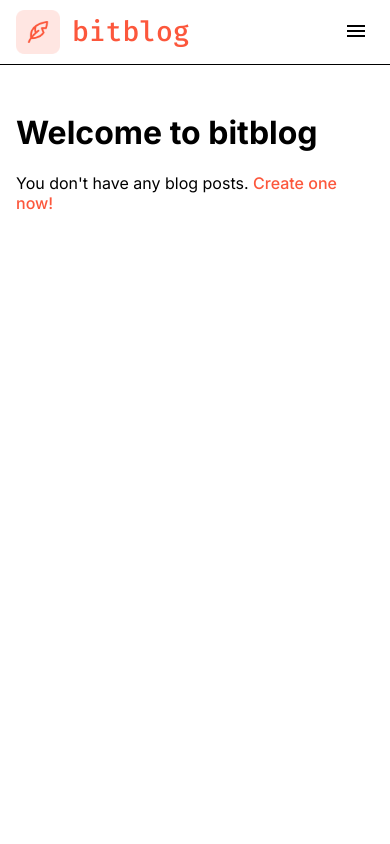
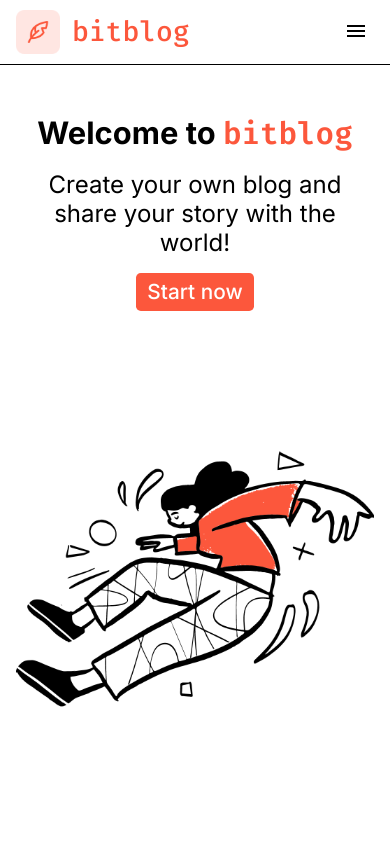
Before and after one commit to gregolive/blog-maker, a React (Create React App) app: page / in a window 390 px wide. Shown: the top 844 px of the page. Built offline with nearby package versions, Linux system fonts and the light colour scheme.

Commit message:
Update home page and move old home elements to dashboard

```diff
--- a/src/components/dashboard/Dashboard.js
+++ b/src/components/dashboard/Dashboard.js
@@ -1,3 +1,5 @@
+import { Link } from 'react-router-dom';
+import './Dashboard.css';
 import { useAuth } from '../../helpers/Auth';
 
 const Dashboard = () => {
@@ -5,7 +7,11 @@ const Dashboard = () => {
 
   return (
     <main>
-      <h2>Dashboard (Protected)</h2>
+      <h1>Welcome to bitblog</h1>
+
+      <p>
+        You don't have any blog posts. <Link to='/post/new' className='InlineLink'>Create one now!</Link>
+      </p>
 
       <div>Authenticated as {token}</div>
     </main>
--- a/src/components/home/Home.css
+++ b/src/components/home/Home.css
@@ -0,0 +1,86 @@
+.Home {
+  height: 100%;
+  display: grid;
+  grid-template-columns: 1fr 1.2fr;
+  align-items: center;
+  justify-items: center;
+}
+
+.BannerText {
+  padding: 0 2vw;
+  display: grid;
+  gap: 1rem;
+}
+
+.BannerText > h1 {
+  font-size: calc(1.6rem + 1.2vw);
+  margin: 0;
+}
+
+.BannerText > p {
+  font-size: 1.5rem;
+  margin: 0;
+}
+
+.BitBlog {
+  font-family: 'Fira Code', monospace;
+  font-weight: 600;
+  color: var(--primary-color);
+}
+
+.BannerText > a {
+  font-size: 1.3rem;
+  justify-self: start;
+}
+
+.BannerImg {
+  width: 100%;
+}
+
+@media screen and (max-width: 1024px) {
+  .Home {
+    grid-template-columns: 1fr;
+    align-items: start;
+    justify-items: start;
+    gap: 2rem;
+  }
+
+  .BannerText > h1 {
+    font-size: calc(1.8rem + 1.2vw);
+  }
+
+  .BannerImg {
+    width: 80%;
+    justify-self: center;
+  }
+}
+
+@media screen and (max-width: 768px) {
+  .Home {
+    gap: 4rem;
+  }
+
+  .BannerText {
+    justify-items: center;
+    text-align: center;
+  }
+
+  .BannerText > h1 {
+    font-size: calc(2rem + 1.4vw);
+  }
+
+  .BannerImg {
+    width: 100%;
+    text-align: center;
+  }
+
+  .BannerText > a {
+    justify-self: center;
+  }
+}
+
+@media screen and (max-width: 768px) {
+  .BannerText > h1 {
+    font-size: calc(1.2rem + 3vw);
+  }
+}
--- a/src/components/home/Home.js
+++ b/src/components/home/Home.js
@@ -1,14 +1,17 @@
 import { Link } from 'react-router-dom';
 import './Home.css';
+import Doodle from '../../img/Doodle.png';
 
 const Home = () => {
   return (
-    <main>
-      <h1>Welcome to bitblog</h1>
+    <main className='Home'>
+        <div className='BannerText'>
+          <h1>Welcome to <span className='BitBlog'>bitblog</span></h1>
+          <p>Create your own blog and share your story with the world!</p>
+          <Link to='/register' className='Btn PrimaryBtn'>Start now</Link>
+        </div>
 
-      <p>
-        You don't have any blog posts. <Link to='/post/new' className='InlineLink'>Create one now!</Link>
-      </p>
+        <img src={Doodle} alt='lady jumping doodle' className='BannerImg' />
     </main>
   );
 };
--- a/src/helpers/Auth.js
+++ b/src/helpers/Auth.js
@@ -44,7 +44,7 @@ const ProtectedRoute = ({ children }) => {
   const { token } = useAuth();
 
   if (!token) {
-    return <Navigate to='/home' replace />;
+    return <Navigate to='/login' replace />;
   }
 
   return children;
```
Also changed, not shown: src/img/Doodle.png (added).
